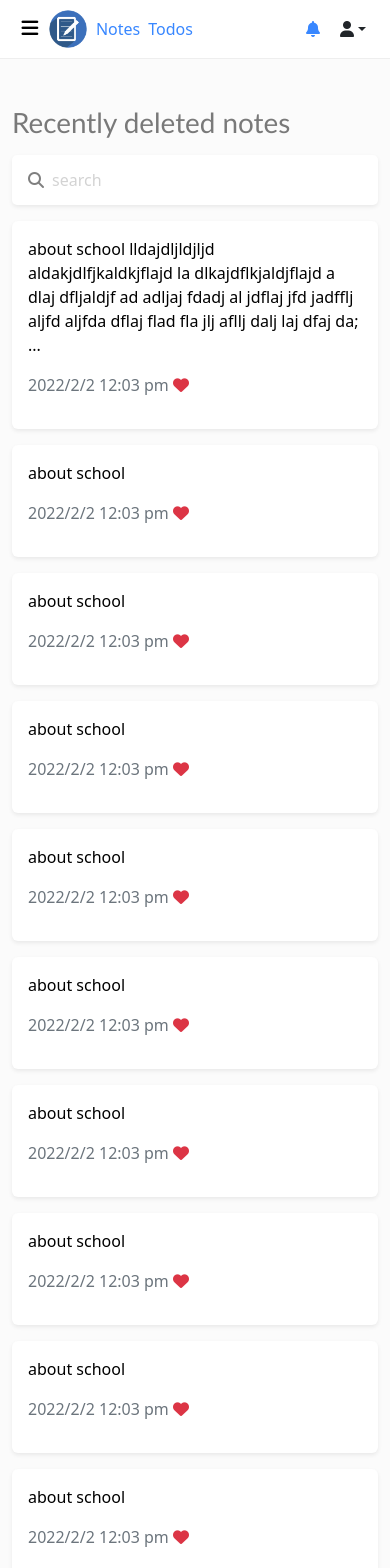
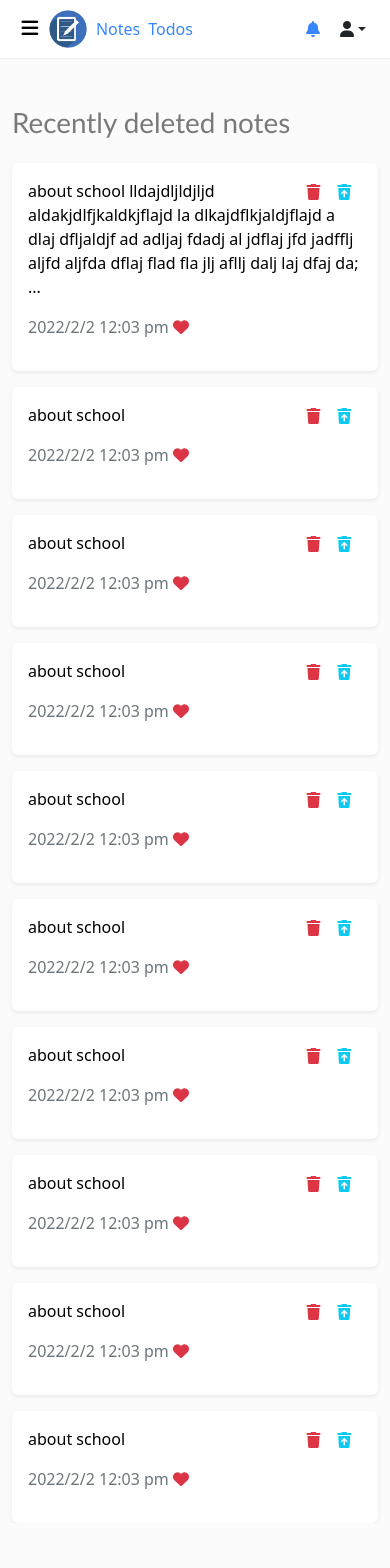
Before and after one commit to note-pad-app/note-pad-site, a React (Vite) app: page /notes/deletedNotes in a window 390 px wide. Shown: the top 1568 px of the page. After the commit the page ends 1523 px from the top, so only its background shows below. Built offline with nearby package versions, Linux system fonts and the light colour scheme; a web font is replaced by a local one.

Commit message:
add action buttons

```diff
--- a/src/components/noteCard/index.tsx
+++ b/src/components/noteCard/index.tsx
@@ -3,16 +3,28 @@ import { Link } from 'react-router-dom'
 
 type propsType = {
   note: String
+  fav?: Boolean
+  deleted?: Boolean
 }
 
-function NoteCard({ note }: propsType) {
+function NoteCard({ note, fav, deleted }: propsType) {
   return (
-    <Link to="/notes/note/23" className='text-decoration-none'>
-      <div className='card border-0 border-rounded-3 shadow-sm p-3 mt-3 bg-white'>
+    <div className='card border-0 border-rounded-3 shadow-sm p-3 mt-3 bg-white'>
+      <Link to="/notes/note/23" className='text-decoration-none'>
         <p className='text-black'>{note.length > 200 ? note.slice(0, 200) + "..." : note}</p>
         <p className='text-secondary'>2022/2/2 12:03 pm <i className='fas fa-heart text-danger'></i></p>
-      </div>
-    </Link>
+      </Link>
+      {
+        fav ? <div className='action-container'>
+          <button className='action-button me-3 text-warning'><i className='fas fa-trash' ></i></button>
+          <input type="checkbox" id="heart"/>
+          <label htmlFor="heart" id='heartlabel' ><i className='icon fas fa-heart'></i></label>
+        </div> : deleted ?<div className='action-container'>
+          <button className='action-button me-3 text-danger'><i className='fas fa-trash' ></i></button>
+          <button className='action-button text-info'><i className='fas fa-trash-restore'></i></button>
+        </div> :''
+      }
+    </div >
   )
 }
 
--- a/src/components/noteCard/style.css
+++ b/src/components/noteCard/style.css
@@ -1,7 +1,31 @@
-.card{
+.card {
     cursor: pointer;
     transition: 0.4s;
 }
+
 .card:hover{
-    opacity: 0.7;
+    scale: 1.007;
 }
+
+/* heart checkbox */
+.action-container {
+    position: absolute;
+    align-self: flex-end;
+}
+
+#heart {
+    display: none;
+}
+
+#heart:checked~label {
+    color: red !important;
+}
+
+.dark #heart~label{
+    color: lightgray;
+}
+
+#heartlabel {
+    font-size: 1.8em;
+    cursor: pointer;
+}
--- a/src/components/todoCard/index.tsx
+++ b/src/components/todoCard/index.tsx
@@ -4,15 +4,24 @@ import './style.css'
 type paramType = {
     todo: string,
     check: boolean
+    deleted?: boolean
 }
-function TodoCard({ todo, check }: paramType) {
+
+function TodoCard({ todo, check, deleted }: paramType) {
     return (
-        <div className='todocard border-rounded-3 shadow-sm p-2 mt-3 bg-white d-flex justify-content-start align-items-center'>
-            {check?<input type="checkbox" className='form-check-input m-3 fs-3 rounded-circle' />:null}
-            <Link to="/todos/todo/23" className='text-decoration-none d-flex align-items-center w-100'>
-                <i className='fas fa-heart text-danger m-2'></i>
-                <span className='text-black'>{todo.length > 100 ? todo.slice(0, 100) + "..." : todo}</span>
-            </Link>
+        <div className='todocard border-rounded-3 shadow-sm p-4 mt-3 bg-white d-flex justify-content-between'>
+            <div className='d-flex justify-content-start align-items-center'>
+                {check ? <input type="checkbox" className='form-check-input m-3 p-3' /> : null}
+                <Link to="/todos/todo/23" className='text-decoration-none d-flex align-items-center w-100'>
+                    <span className='text-black'>{todo.length > 100 ? todo.slice(0, 100) + "..." : todo}</span>
+                </Link>
+            </div>
+            {
+                deleted ? <div>
+                    <button className='action-button me-3 text-danger'><i className='fas fa-trash' ></i></button>
+                    <button className='action-button text-info'><i className='fas fa-trash-restore' ></i></button>
+                </div> : ''
+            }
         </div>
     )
 }
--- a/src/components/todoCard/style.css
+++ b/src/components/todoCard/style.css
@@ -1,7 +1,9 @@
-.todocard{
+.todocard {
     cursor: pointer;
     transition: 0.4s;
+    padding: 1rem !important;
 }
+
 .todocard:hover{
-    opacity: 0.7;
+    scale: 1.007;
 }
--- a/src/pages/Allnotes.tsx
+++ b/src/pages/Allnotes.tsx
@@ -8,22 +8,22 @@ function Allnotes() {
       <div className="container">
       <TitleBar title="All notes" buttonLabel="new note" type="note" />
       <Searchbar />
-      <Card note="about school lldajdljldjljd aldakjdlfjkaldkjflajd la dlkajdflkjaldjflajd
+      <Card fav={true} note="about school lldajdljldjljd aldakjdlfjkaldkjflajd la dlkajdflkjaldjflajd
         a dlaj dfljaldjf ad adljaj fdadj al jdflaj jfd jadfflj aljfd aljfda dflaj flad fla
         jlj afllj dalj laj dfaj da; dj
         about school lldajdl aldakjdlfjkaldkjflajd la dlkajdflkjaldjflajd a dlaj
         dfljaldjf ad adljaj fdadj al jdflaj jfd jadfflj aljfd aljfda dflaj flad fla jlj afllj dalj laj dfaj da; dj
         "
       />
-      <Card note="about school"/>
-      <Card note="about school"/>
-      <Card note="about school"/>
-      <Card note="about school"/>
-      <Card note="about school"/>
-      <Card note="about school"/>
-      <Card note="about school"/>
-      <Card note="about school"/>
-      <Card note="about school"/>
+      <Card fav={true} note="about school"/>
+      <Card fav={true} note="about school"/>
+      <Card fav={true} note="about school"/>
+      <Card fav={true} note="about school"/>
+      <Card fav={true} note="about school"/>
+      <Card fav={true} note="about school"/>
+      <Card fav={true} note="about school"/>
+      <Card fav={true} note="about school"/>
+      <Card fav={true} note="about school"/>
       </div>
     </main>
   )
--- a/src/pages/Delnotes.tsx
+++ b/src/pages/Delnotes.tsx
@@ -7,23 +7,22 @@ function Delnotes() {
     <main>
       <div className="container pt-4">
       <TitleBar title="Recently deleted notes" type="none" />
-      <Searchbar />
-      <Card note="about school lldajdljldjljd aldakjdlfjkaldkjflajd la dlkajdflkjaldjflajd
+      <Card deleted note="about school lldajdljldjljd aldakjdlfjkaldkjflajd la dlkajdflkjaldjflajd
         a dlaj dfljaldjf ad adljaj fdadj al jdflaj jfd jadfflj aljfd aljfda dflaj flad fla
         jlj afllj dalj laj dfaj da; dj
         about school lldajdl aldakjdlfjkaldkjflajd la dlkajdflkjaldjflajd a dlaj
         dfljaldjf ad adljaj fdadj al jdflaj jfd jadfflj aljfd aljfda dflaj flad fla jlj afllj dalj laj dfaj da; dj
         "
       />
-      <Card note="about school"/>
-      <Card note="about school"/>
-      <Card note="about school"/>
-      <Card note="about school"/>
-      <Card note="about school"/>
-      <Card note="about school"/>
-      <Card note="about school"/>
-      <Card note="about school"/>
-      <Card note="about school"/>
+      <Card deleted note="about school"/>
+      <Card deleted note="about school"/>
+      <Card deleted note="about school"/>
+      <Card deleted note="about school"/>
+      <Card deleted note="about school"/>
+      <Card deleted note="about school"/>
+      <Card deleted note="about school"/>
+      <Card deleted note="about school"/>
+      <Card deleted note="about school"/>
       </div>
     </main>
   )
--- a/src/pages/Deltodos.tsx
+++ b/src/pages/Deltodos.tsx
@@ -6,10 +6,10 @@ function Deltodos() {
     <main>
       <div className="container">
         <TitleBar title="Recently deleted todos" type="none"/>
-        <TodoCard todo="something todo" check={false}/>
-        <TodoCard todo="something todo" check={false}/>
-        <TodoCard todo="something todo" check={false}/>
-        <TodoCard todo="something todo" check={false}/>
+        <TodoCard deleted todo="something todo" check={false}/>
+        <TodoCard deleted todo="something todo" check={false}/>
+        <TodoCard deleted todo="something todo" check={false}/>
+        <TodoCard deleted todo="something todo" check={false}/>
       </div>
     </main>
   )
--- a/src/styles/global.css
+++ b/src/styles/global.css
@@ -152,6 +152,7 @@ main {
   background-color: var(--black);
 }
 
+
 /*----------------------- main ----------------------------*/
 /* .dark{
    background-color: var(--dark);
@@ -188,9 +189,8 @@ main {
 }
 
 .dark button,
-.dark i,
 .dark .modal-title,
-.dark label {
+.dark label{
   color: var(--darkgray);
 }
 
@@ -249,7 +249,15 @@ main {
 .dark .catagory-card button {
   color: var(--light)
 }
-
+.action-button {
+  background-color: transparent;
+  border: none;
+  font-size: 1.6rem;
+  transition: 0.9;
+}
+.action-button:hover{
+  opacity: 0.9;
+}
 /*----------------------- profile ----------------------------*/
 .dark .profile .detail{
   background-color: var(--darkgray) !important;
@@ -332,6 +340,9 @@ main {
     margin-top: 1rem;
   }
 
+  .action-button, #heart~label{
+    font-size: 1.2rem;
+  }
   .logo {
     width: 40px;
     margin: 0
@@ -354,7 +365,10 @@ main {
   .sidebar {
     width: 70%;
   }
-
+  .action-button, #heart~label{
+    font-size: 1rem;
+    margin-right: 0.3rem !important;
+  }
   .nav-item {
     font-size: 1rem
   }
```
